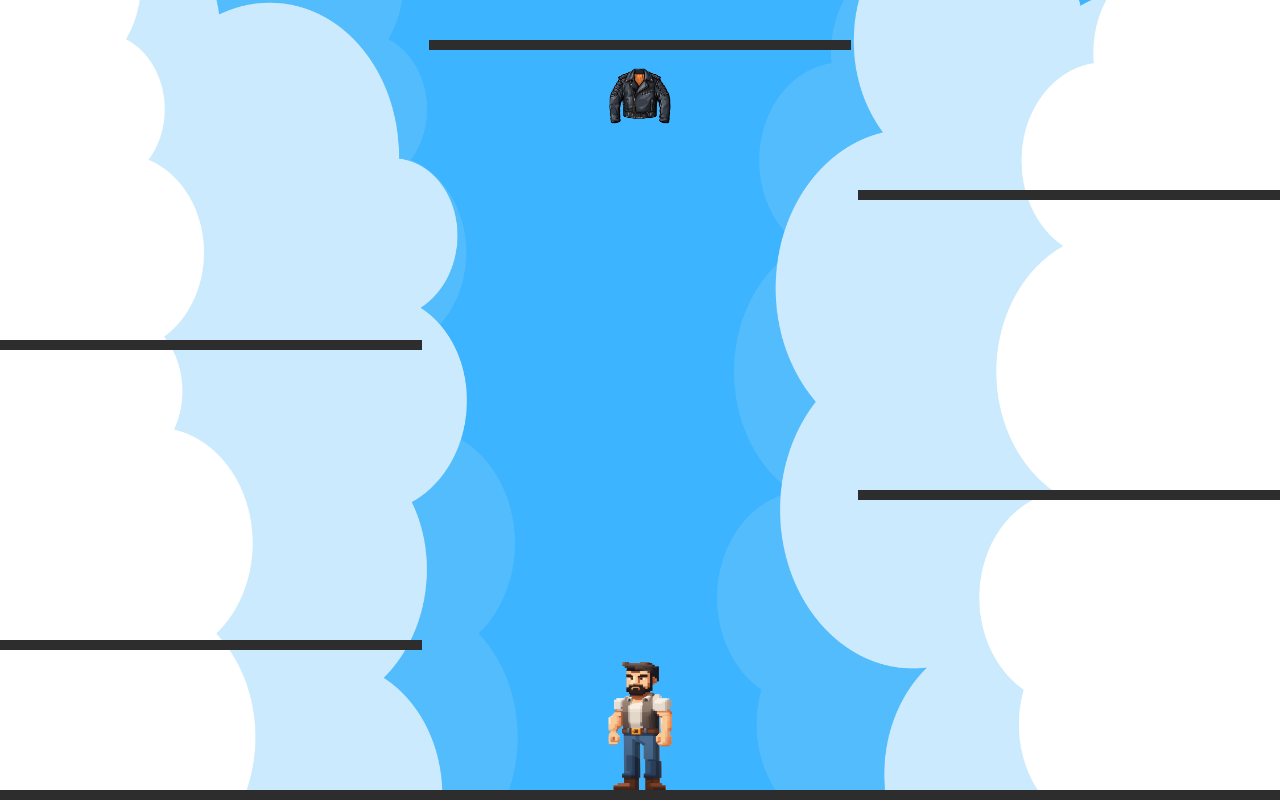
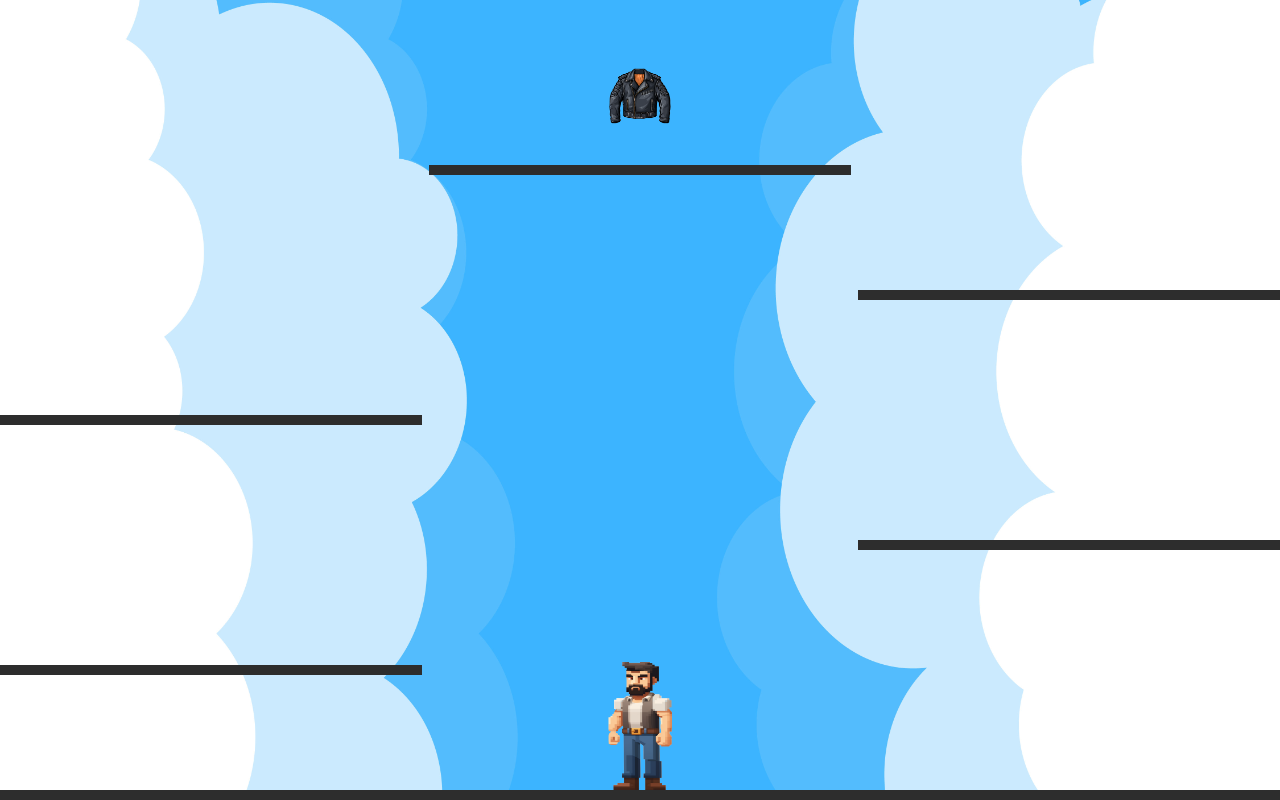
Before and after one commit to aurelius-in/jumper, a plain HTML site: page index.html in a window 1280 px wide. Drawn offline with Linux system fonts and the light colour scheme.

Commit message:
Update index.html

```diff
--- a/index.html
+++ b/index.html
@@ -57,11 +57,11 @@
 <body>
     <div id="gameArea" onclick="jump(event)">
         <div class="platform" style="bottom: 0; width: 100%;"></div> <!-- Bottom platform -->
-        <div class="platform" style="bottom: 150px; left: 0;"></div>
-        <div class="platform" style="bottom: 300px; right: 0;"></div>
-        <div class="platform" style="bottom: 450px; left: 0;"></div>
-        <div class="platform" style="bottom: 600px; right: 0;"></div>
-        <div class="platform" style="bottom: 750px; left: calc(50% - 16.5%);"></div> <!-- Middle platform for jacket -->
+        <div class="platform" style="bottom: 125px; left: 0;"></div>
+        <div class="platform" style="bottom: 250px; right: 0;"></div>
+        <div class="platform" style="bottom: 375px; left: 0;"></div>
+        <div class="platform" style="bottom: 500px; right: 0;"></div>
+        <div class="platform" style="bottom: 625px; left: calc(50% - 16.5%);"></div> <!-- Middle platform for jacket -->
 
         <div id="jacket"></div>
         <div id="guy"></div>
```
